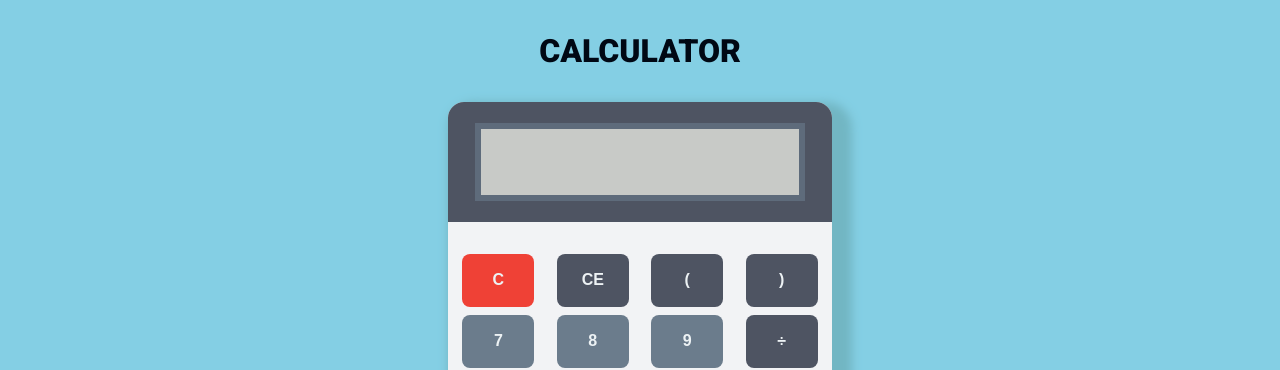
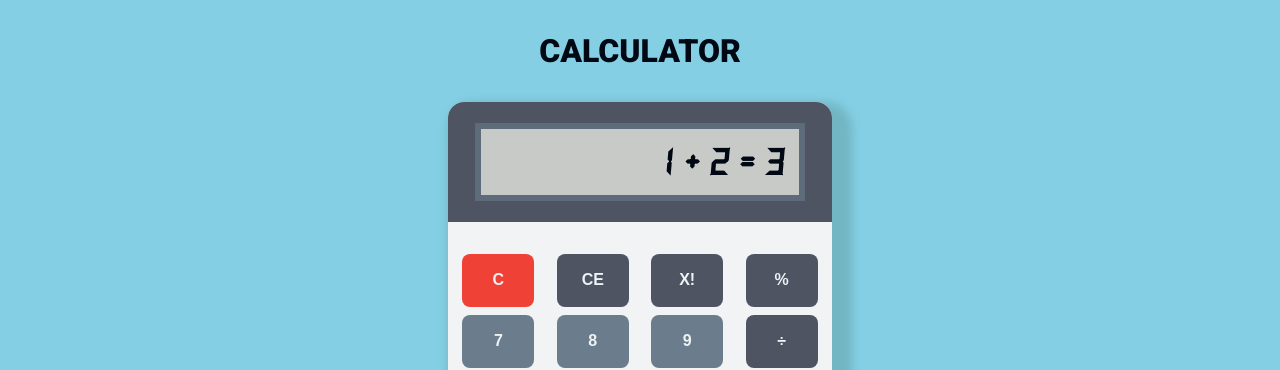
Before and after one commit to leonelmosqueda/calculator, a plain HTML site: page index.html in a window 1280 px wide. Shown: the top 370 px of the page. Drawn offline with Linux system fonts and the light colour scheme.

Commit message:
Add font family to display

```diff
--- a/css/styles.css
+++ b/css/styles.css
@@ -1,3 +1,8 @@
+@font-face {
+    font-family: digital;
+    src: url('../assets/digital.TTF');
+}
+
 * {
     margin: 0;
     padding: 0;
@@ -81,7 +86,8 @@ body {
 }
 
 .values {
-    font-size: 2em;
+    font-family: digital, sans-serif;
+    font-size: 2.5em;
     font-weight: 700;
 }
 
--- a/index.html
+++ b/index.html
@@ -14,14 +14,14 @@
         <div class="body-calculator">
             <div class="top">
                 <div class="display">
-                    <span id="display" class="values"></span>
+                    <span id="display" class="values">1 + 2 = 3</span>
                 </div>
             </div>
             <div class="buttons">
                 <button class="button clear">C</button>
                 <button class="button secondary">CE</button>
-                <button class="button secondary">(</button>
-                <button class="button secondary">)</button>
+                <button class="button secondary">X!</button>
+                <button class="button secondary">%</button>
                 <button class="button primary">7</button>
                 <button class="button primary">8</button>
                 <button class="button primary">9</button>
```
Also changed, not shown: assets/digital.TTF (added).
